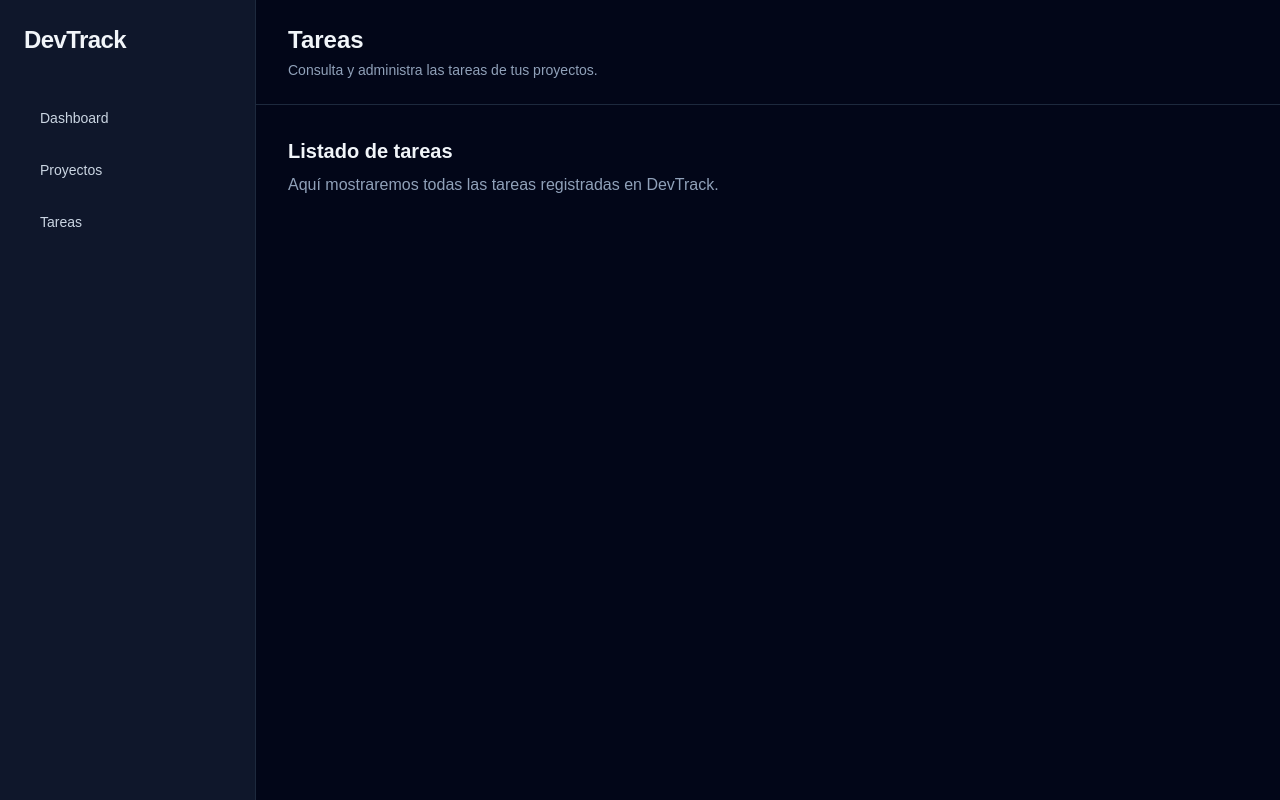
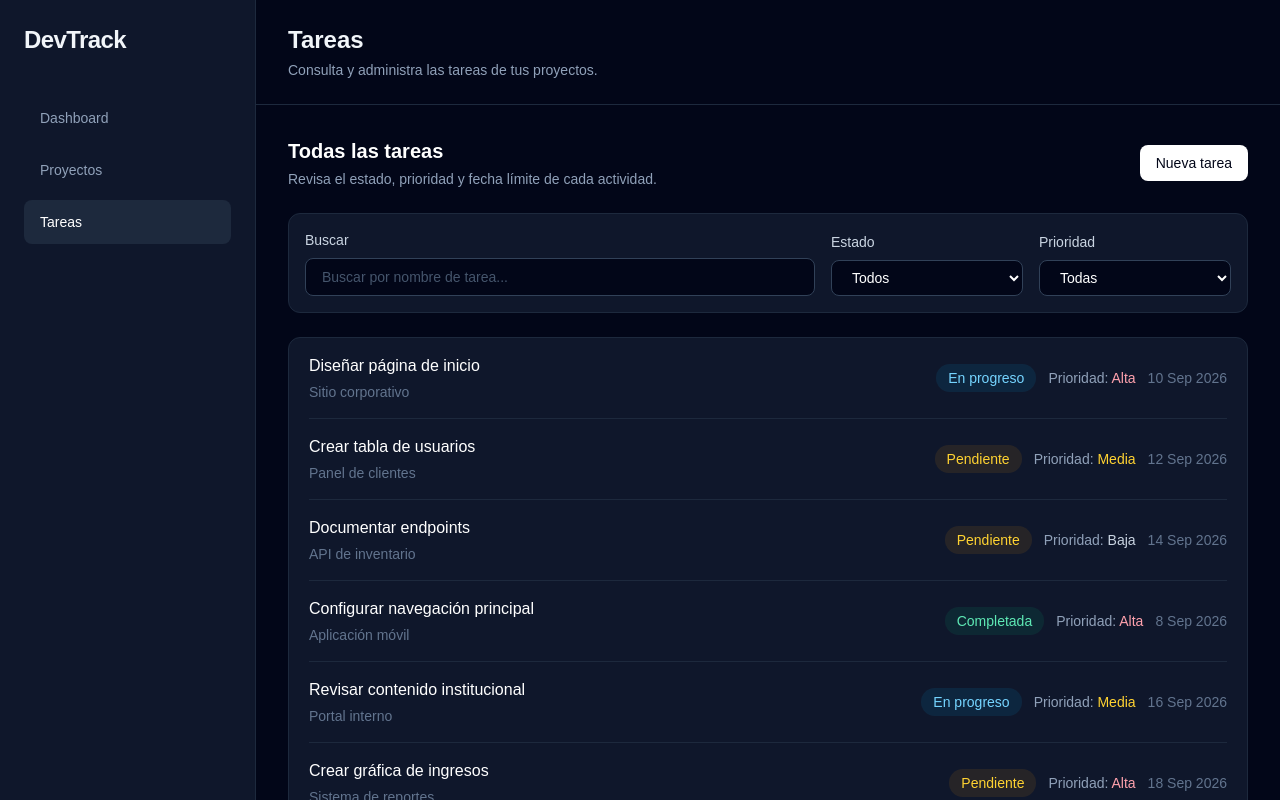
Before and after one commit to JC-ProyectosDigitales/DevTrack, a Next.js app: page /tasks in a window 1280 px wide. Shown: the top 800 px of the page. Built offline with nearby package versions, Linux system fonts and the light colour scheme.

Commit message:
feat: improve task management experience

```diff
--- a/src/app/tasks/page.tsx
+++ b/src/app/tasks/page.tsx
@@ -1,5 +1,6 @@
 import Header from "@/components/Header";
 import Sidebar from "@/components/Sidebar";
+import TaskList from "@/components/TaskList";
 
 export default function TasksPage() {
   return (
@@ -13,12 +14,27 @@ export default function TasksPage() {
             description="Consulta y administra las tareas de tus proyectos."
           />
 
-          <div className="p-8">
-            <h2 className="text-xl font-semibold">Listado de tareas</h2>
+          <div className="space-y-6 p-8">
+            <div className="flex flex-col gap-4 sm:flex-row sm:items-center sm:justify-between">
+              <div>
+                <h2 className="text-xl font-semibold text-white">
+                  Todas las tareas
+                </h2>
 
-            <p className="mt-2 text-slate-400">
-              Aquí mostraremos todas las tareas registradas en DevTrack.
-            </p>
+                <p className="mt-1 text-sm text-slate-400">
+                  Revisa el estado, prioridad y fecha límite de cada actividad.
+                </p>
+              </div>
+
+              <button
+                type="button"
+                className="rounded-lg bg-white px-4 py-2 text-sm font-medium text-slate-950 hover:bg-slate-200"
+              >
+                Nueva tarea
+              </button>
+            </div>
+
+            <TaskList />
           </div>
         </section>
       </div>
--- a/src/components/Sidebar.tsx
+++ b/src/components/Sidebar.tsx
@@ -1,31 +1,48 @@
+"use client";
+
 import Link from "next/link";
+import { usePathname } from "next/navigation";
+
+const navigationItems = [
+  {
+    label: "Dashboard",
+    href: "/",
+  },
+  {
+    label: "Proyectos",
+    href: "/projects",
+  },
+  {
+    label: "Tareas",
+    href: "/tasks",
+  },
+];
 
 export default function Sidebar() {
+  const pathname = usePathname();
+
   return (
     <aside className="w-64 border-r border-slate-800 bg-slate-900 p-6">
       <h1 className="text-2xl font-bold tracking-tight">DevTrack</h1>
 
       <nav className="mt-10 space-y-2">
-        <Link
-          href="/"
-          className="block rounded-lg px-4 py-3 text-sm text-slate-300 hover:bg-slate-800 hover:text-white"
-        >
-          Dashboard
-        </Link>
+        {navigationItems.map((item) => {
+          const isActive = pathname === item.href;
 
-        <Link
-          href="/projects"
-          className="block rounded-lg px-4 py-3 text-sm text-slate-300 hover:bg-slate-800 hover:text-white"
-        >
-          Proyectos
-        </Link>
-
-        <Link
-          href="/tasks"
-          className="block rounded-lg px-4 py-3 text-sm text-slate-300 hover:bg-slate-800 hover:text-white"
-        >
-          Tareas
-        </Link>
+          return (
+            <Link
+              key={item.href}
+              href={item.href}
+              className={`block rounded-lg px-4 py-3 text-sm transition ${
+                isActive
+                  ? "bg-slate-800 font-medium text-white"
+                  : "text-slate-400 hover:bg-slate-800 hover:text-white"
+              }`}
+            >
+              {item.label}
+            </Link>
+          );
+        })}
       </nav>
     </aside>
   );
--- a/src/components/TaskItem.tsx
+++ b/src/components/TaskItem.tsx
@@ -4,6 +4,18 @@ type TaskItemProps = {
   status: "Pendiente" | "En progreso" | "Completada";
   priority: "Alta" | "Media" | "Baja";
   dueDate: string;
+};
+
+const statusStyles = {
+  Pendiente: "bg-amber-500/10 text-amber-300",
+  "En progreso": "bg-sky-500/10 text-sky-300",
+  Completada: "bg-emerald-500/10 text-emerald-300",
+};
+
+const priorityStyles = {
+  Alta: "text-rose-300",
+  Media: "text-amber-300",
+  Baja: "text-slate-300",
 };
 
 export default function TaskItem({
@@ -22,12 +34,15 @@ export default function TaskItem({
       </div>
 
       <div className="flex flex-wrap items-center gap-3 text-sm">
-        <span className="rounded-full bg-slate-800 px-3 py-1 text-slate-300">
+        <span
+          className={`rounded-full px-3 py-1 font-medium ${statusStyles[status]}`}
+        >
           {status}
         </span>
 
         <span className="text-slate-400">
-          Prioridad: <span className="text-slate-200">{priority}</span>
+          Prioridad:{" "}
+          <span className={priorityStyles[priority]}>{priority}</span>
         </span>
 
         <span className="text-slate-500">{dueDate}</span>
--- /dev/null
+++ b/src/components/TaskList.tsx
@@ -0,0 +1,190 @@
+"use client";
+
+import { useMemo, useState } from "react";
+import TaskItem from "@/components/TaskItem";
+
+type TaskStatus = "Pendiente" | "En progreso" | "Completada";
+type TaskPriority = "Alta" | "Media" | "Baja";
+
+type Task = {
+  id: number;
+  title: string;
+  project: string;
+  status: TaskStatus;
+  priority: TaskPriority;
+  dueDate: string;
+};
+
+const tasks: Task[] = [
+  {
+    id: 1,
+    title: "Diseñar página de inicio",
+    project: "Sitio corporativo",
+    status: "En progreso",
+    priority: "Alta",
+    dueDate: "10 Sep 2026",
+  },
+  {
+    id: 2,
+    title: "Crear tabla de usuarios",
+    project: "Panel de clientes",
+    status: "Pendiente",
+    priority: "Media",
+    dueDate: "12 Sep 2026",
+  },
+  {
+    id: 3,
+    title: "Documentar endpoints",
+    project: "API de inventario",
+    status: "Pendiente",
+    priority: "Baja",
+    dueDate: "14 Sep 2026",
+  },
+  {
+    id: 4,
+    title: "Configurar navegación principal",
+    project: "Aplicación móvil",
+    status: "Completada",
+    priority: "Alta",
+    dueDate: "8 Sep 2026",
+  },
+  {
+    id: 5,
+    title: "Revisar contenido institucional",
+    project: "Portal interno",
+    status: "En progreso",
+    priority: "Media",
+    dueDate: "16 Sep 2026",
+  },
+  {
+    id: 6,
+    title: "Crear gráfica de ingresos",
+    project: "Sistema de reportes",
+    status: "Pendiente",
+    priority: "Alta",
+    dueDate: "18 Sep 2026",
+  },
+  {
+    id: 7,
+    title: "Validar formulario de contacto",
+    project: "Sitio corporativo",
+    status: "Completada",
+    priority: "Media",
+    dueDate: "7 Sep 2026",
+  },
+  {
+    id: 8,
+    title: "Agregar búsqueda de clientes",
+    project: "Panel de clientes",
+    status: "Pendiente",
+    priority: "Baja",
+    dueDate: "20 Sep 2026",
+  },
+];
+
+export default function TaskList() {
+  const [search, setSearch] = useState("");
+  const [status, setStatus] = useState("all");
+  const [priority, setPriority] = useState("all");
+
+  const filteredTasks = useMemo(() => {
+    return tasks.filter((task) => {
+      const matchesSearch = task.title
+        .toLowerCase()
+        .includes(search.toLowerCase());
+
+      const matchesStatus =
+        status === "all" || task.status === status;
+
+      const matchesPriority =
+        priority === "all" || task.priority === priority;
+
+      return matchesSearch && matchesStatus && matchesPriority;
+    });
+  }, [search, status, priority]);
+
+  return (
+    <>
+      <div className="flex flex-col gap-4 rounded-xl border border-slate-800 bg-slate-900 p-4 md:flex-row md:items-end">
+        <div className="flex-1">
+          <label
+            htmlFor="search"
+            className="mb-2 block text-sm font-medium text-slate-300"
+          >
+            Buscar
+          </label>
+
+          <input
+            id="search"
+            type="text"
+            value={search}
+            onChange={(event) => setSearch(event.target.value)}
+            placeholder="Buscar por nombre de tarea..."
+            className="w-full rounded-lg border border-slate-700 bg-slate-950 px-4 py-2 text-sm text-white outline-none placeholder:text-slate-600 focus:border-slate-500"
+          />
+        </div>
+
+        <div className="md:w-48">
+          <label
+            htmlFor="status"
+            className="mb-2 block text-sm font-medium text-slate-300"
+          >
+            Estado
+          </label>
+
+          <select
+            id="status"
+            value={status}
+            onChange={(event) => setStatus(event.target.value)}
+            className="w-full rounded-lg border border-slate-700 bg-slate-950 px-4 py-2 text-sm text-white outline-none focus:border-slate-500"
+          >
+            <option value="all">Todos</option>
+            <option value="Pendiente">Pendiente</option>
+            <option value="En progreso">En progreso</option>
+            <option value="Completada">Completada</option>
+          </select>
+        </div>
+
+        <div className="md:w-48">
+          <label
+            htmlFor="priority"
+            className="mb-2 block text-sm font-medium text-slate-300"
+          >
+            Prioridad
+          </label>
+
+          <select
+            id="priority"
+            value={priority}
+            onChange={(event) => setPriority(event.target.value)}
+            className="w-full rounded-lg border border-slate-700 bg-slate-950 px-4 py-2 text-sm text-white outline-none focus:border-slate-500"
+          >
+            <option value="all">Todas</option>
+            <option value="Alta">Alta</option>
+            <option value="Media">Media</option>
+            <option value="Baja">Baja</option>
+          </select>
+        </div>
+      </div>
+
+      <section className="rounded-xl border border-slate-800 bg-slate-900 px-5">
+        {filteredTasks.length > 0 ? (
+          filteredTasks.map((task) => (
+            <TaskItem
+              key={task.id}
+              title={task.title}
+              project={task.project}
+              status={task.status}
+              priority={task.priority}
+              dueDate={task.dueDate}
+            />
+          ))
+        ) : (
+          <p className="py-8 text-center text-sm text-slate-500">
+            No se encontraron tareas con esos filtros.
+          </p>
+        )}
+      </section>
+    </>
+  );
+}
```
